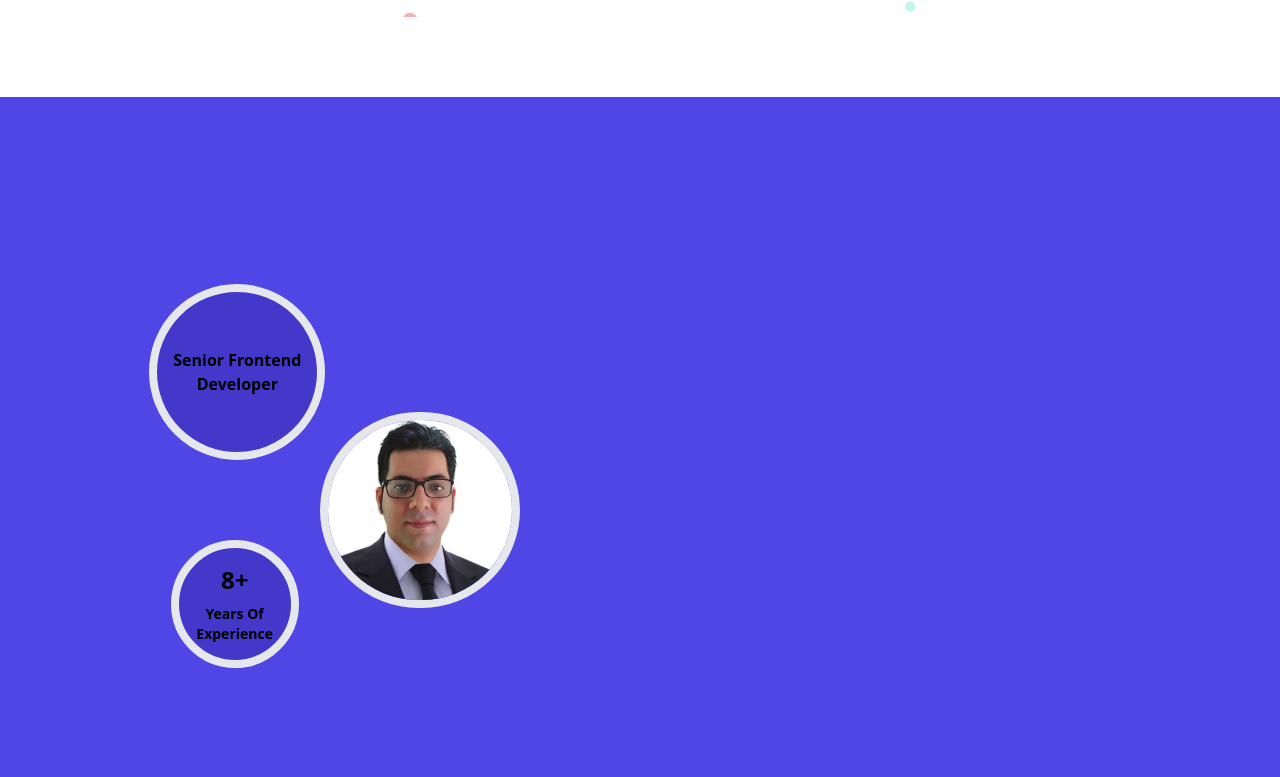
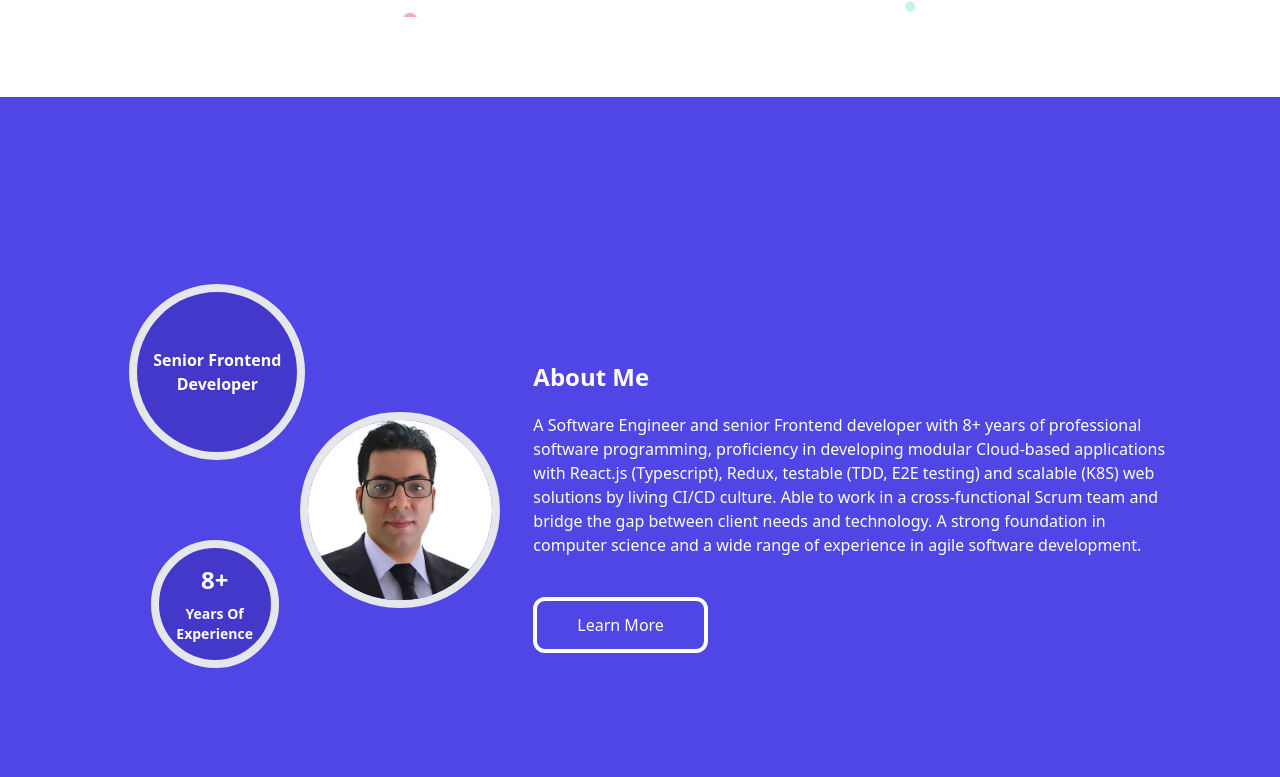
Before and after one commit to mehradi-github/ref-portfolio, a Next.js app: page / in a window 1280 px wide. Shown: the part 783-1560 px from the top of the page. Built offline with nearby package versions, Linux system fonts and the light colour scheme.

Commit message:
Adding text in About Me section

```diff
--- a/components/About.tsx
+++ b/components/About.tsx
@@ -9,7 +9,7 @@ const About: FC<P> = ({ sctionRef }) => {
     <section
       ref={sctionRef}
       id="about"
-      className=" bg-indigo-600 flex flex-col md:flex-row items-center justify-center  min-h-screen"
+      className=" bg-indigo-600 text-white flex flex-col md:flex-row items-center justify-center  min-h-screen"
     >
       {/* <div className="justify-center block w-full h-full my-5  text-white font-bold text-2xl text-center ">
         About Me
@@ -65,7 +65,24 @@ const About: FC<P> = ({ sctionRef }) => {
           <div className="text-sm">Years Of Experience</div>
         </div>
       </div>
-      <div className="w-full md:w-1/2 "></div>
+      <div className="w-full md:w-1/2 flex flex-col flex-wrap justify-center items-start mx-5 py-5">
+        <div className="text-2xl font-bold py-5"> About Me</div>
+        <div className="text-left">
+          A Software Engineer and senior Frontend developer with 8+ years of
+          professional software programming, proficiency in developing modular
+          Cloud-based applications with React.js (Typescript), Redux, testable
+          (TDD, E2E testing) and scalable (K8S) web solutions by living CI/CD
+          culture. Able to work in a cross-functional Scrum team and bridge the
+          gap between client needs and technology. A strong foundation in
+          computer science and a wide range of experience in agile software
+          development.
+        </div>
+        <div>
+          <button className="w-auto h-auto px-10 py-3  mt-10 rounded-xl border-white border-4">
+            Learn More
+          </button>
+        </div>
+      </div>
       {/* </div> */}
     </section>
   );
```
